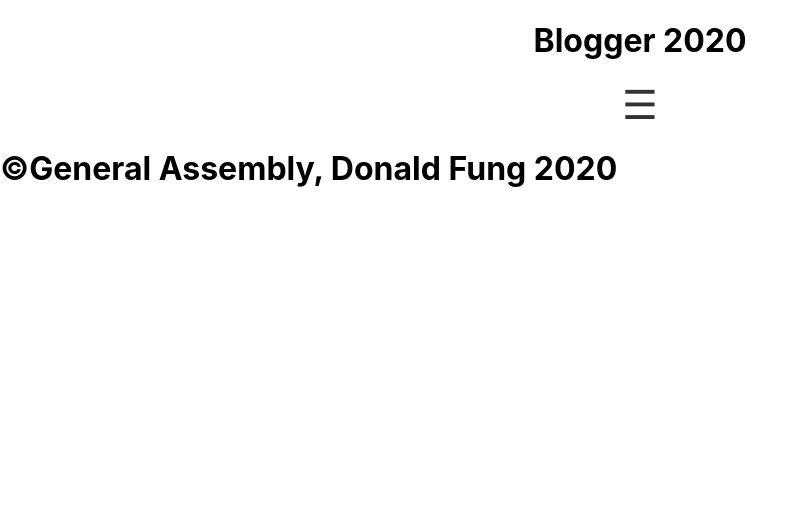
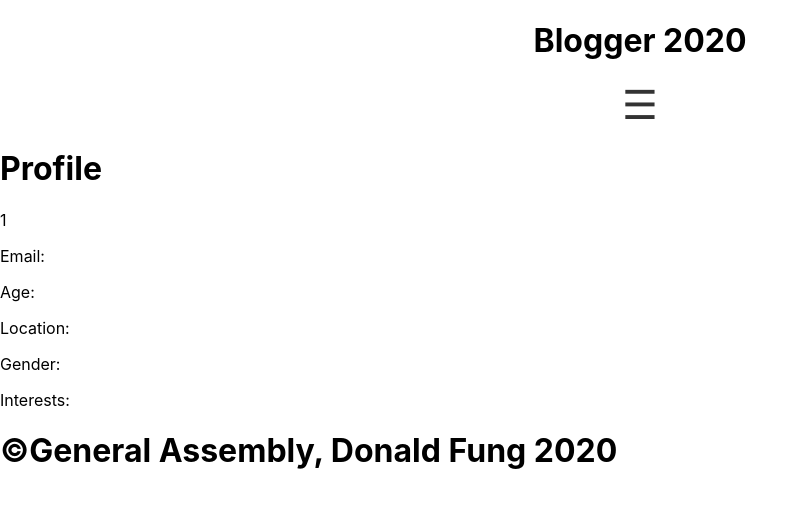
Before and after one commit to dgcfung/blogger-2020, a React (Create React App) app in the folder blog/client/: page /profile/1 in a window 1280 px wide. Shown: the top 508 px of the page, without its empty margins (0-809 px from the left). Built offline with nearby package versions, Linux system fonts and the light colour scheme.

Commit message:
update on posts

```diff
--- a/blog/client/src/App.js
+++ b/blog/client/src/App.js
@@ -7,6 +7,8 @@ import Footer from './components/Footer'
 import About from './components/About'
 import SignIn from './components/SignIn'
 import SignUp from './components/SignUp'
+import Profile from './components/Profile'
+import Posts from './components/Posts'
 
 import {
   registerUser,
@@ -103,6 +105,8 @@ render () {
         <Route exact path="/login/signup">
           <SignUp email={email} password={password} handleChange={this.handleChange} handleSubmit={this.handleSignUp}/>
         </Route>
+        <Route exact path="/profile/:user_id" component={Profile}/>
+        <Route exact path="/posts/:user_id" component={Posts}/>
 
         <Footer/>
       </React.Fragment>
--- /dev/null
+++ b/blog/client/src/components/Posts.js
@@ -0,0 +1,14 @@
+import React from 'react'
+
+function Posts (props){
+    console.log(props)
+
+    return(
+        <div>
+            <h1>Posts</h1>
+{/* for each for all posts for each */}
+        </div>
+    )
+}
+
+export default Posts
--- a/blog/client/src/components/Profile.js
+++ b/blog/client/src/components/Profile.js
@@ -0,0 +1,24 @@
+import React from 'react'
+
+function Profile (props){
+    console.log(props)
+return(
+    <div>
+
+        <h1>Profile</h1>
+        {props.match.params.user_id}
+        <p>Email:</p>
+        <p>Age:</p>
+        <p>Location:</p>
+        <p>Gender:</p>
+        <p>Interests:</p>
+
+    </div>
+
+
+)
+
+
+}
+
+export default Profile
```
Also changed, not shown: blog/client/src/components/Post.js (deleted).
